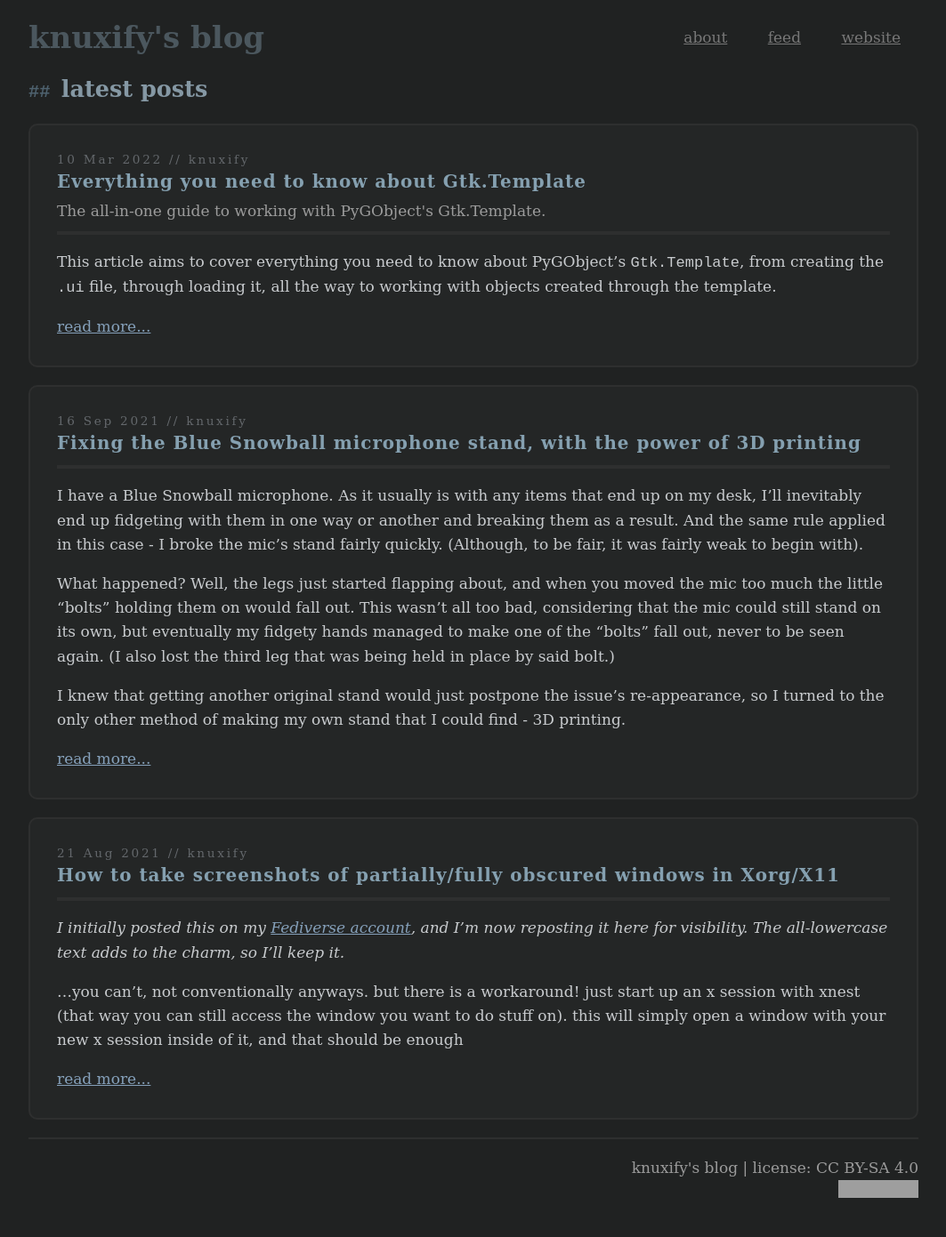
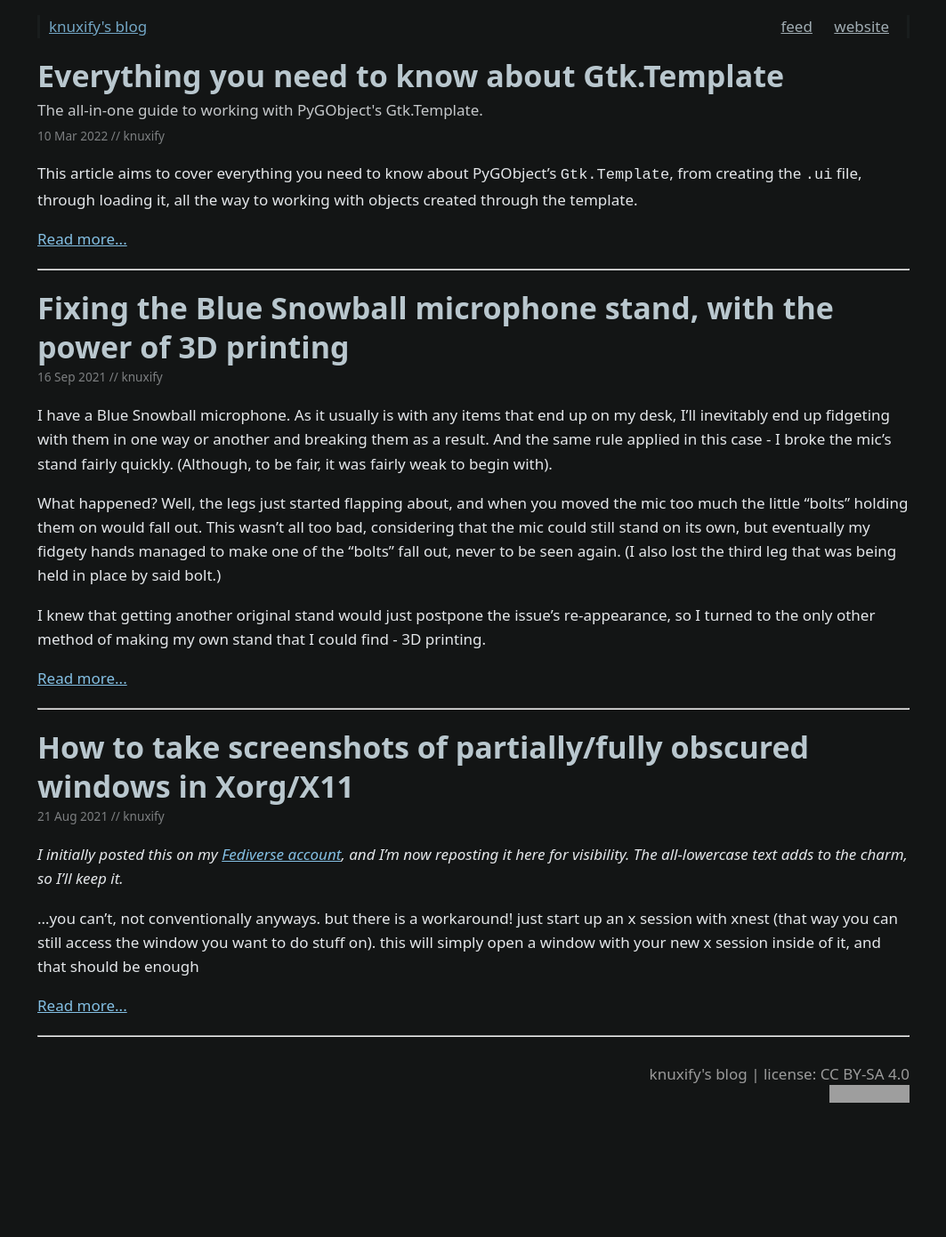
Before and after one commit to knuxify/blog, a Jekyll site: the page built from index.html, in a window 1280 px wide. Shown: the whole page at 89% size, without its empty margins (108-1171 px from the left). Built offline with Jekyll 4.4.1, drawn with Linux system fonts in a browser that asks for light colours; after the commit the page ends 1284 px from its top, so only the background shows below that; grey boxes are pictures that could not be loaded.

Commit message:
redesign, again

```diff
--- a/_data/navigation.yml
+++ b/_data/navigation.yml
@@ -1,6 +1,4 @@
-- name: about
-  link: /~undefined/about.html
 - name: feed
-  link: /~undefined/feed.xml
+  link: /blog/feed.xml
 - name: website
   link: https://tilde.town/~knuxify
--- a/_includes/header.html
+++ b/_includes/header.html
@@ -1,8 +1,8 @@
 <div id="header">
 	<ul id="navbar">
 	  {% for item in site.data.navigation %}
-	    <li><a href="{{ item.link }}" {% if page.url == item.link %}class="selected"{% endif %}>{{ item.name |lowercase }}</a></li>
+	    <li><a href="{{ item.link }}" {% if page.url == item.link %}class="selected"{% endif %}>{{ item.name }}</a></li>
 	  {% endfor %}
 	</ul>
-	<h1><a href="{{ site.baseurl }}/">{{ site.title }}</a></h1>
+	<a href="{{ site.baseurl }}/">{{ site.title }}</a>
 </div>
--- a/_layouts/post.html
+++ b/_layouts/post.html
@@ -2,12 +2,11 @@
 layout: default
 ---
 <div class="post page">
-	<p class="metadata">{{ page.date | date_to_string }} // {{ page.author }}</p>
 	<h1 class="title">{{ page.title }}</h1>
 	{% if page.description %}
 		<p class="description">{{ page.description }}</p>
 	{% endif %}
-	<hr>
+	<p class="metadata">{{ page.date | date_to_string }} // {{ page.author }}</p>
 	<div class="content">{{ content }}</div>
 </div>
 
--- a/assets/style.css
+++ b/assets/style.css
@@ -1,47 +1,49 @@
+:root {
+	--main-bg: #131515;
+	--main-fg: #e4e7ea;
+	--highlight-bg: #2831315c; /* #090b0b5c */
+	--link-color: #84c0e4;
+	--title-color: #c8cbce;
+	--heading-color: #b1c6d3;
+	--accent-color: #455564;
+	--separator-color: #212424b8;
+	--navbar-link-color: #b9c7ce;
+	--index-page-link-color: #b9c7ce;
+}
+
+* { box-sizing: border-box; }
+
 body {
 	margin: 0;
-	background-color: #202222;
-	color: #c8cbce;
-	font-family: 'DejaVu Serif', 'Cambria', serif;
+	background-color: var(--main-bg);
+	color: var(--main-fg);
+	font-family: 'Noto Sans', sans-serif;
 	font-size: 17px;
 	line-height: 1.5;
 }
+
+hr { color: var(--separator-color); }
 
 #container {
 	padding: 1em 10px;
 	max-width: 1000px;
 	margin: 0 auto;
-	/*border-left: #333 5px solid;*/
 }
-
-a, a:hover, a:visited, a:active, a:link { color: #85a0ba; }
 
 /* Header */
 
 #header {
 	width: 100%;
 	margin: 0;
-}
-
-#header h1 {
-	width: fit-content;
-	color: #4b575e;
-	margin: 0;
-}
-
-#header h1 a, #header h1 a:visited, #header h1 a:active {
-	color: #4b575e;
-	text-decoration: none;
-}
-
-#header h1 a:hover {
-	color: #4b575e;
-	text-decoration: underline;
+	border-left: var(--highlight-bg) 3px solid;
+	border-right: var(--highlight-bg) 3px solid;
+	padding: 0 10px;
+	opacity: 0.85;
 }
 
 #navbar {
 	list-style-type: none;
-	margin: 0.75em 0;
+	margin: 0;
 	padding: 0;
 	float: right;
 }
@@ -51,87 +53,79 @@ a, a:hover, a:visited, a:active, a:link { color: #85a0ba; }
 	padding: 10px;
 }
 
-#navbar li:hover {
-	background-color: 111;
-}
-
-#navbar li a {
-	padding: 10px;
-	color: #777 !important;
+#navbar li a, #navbar li a:hover, #navbar li a:visited, #navbar li a:active, #navbar li a:link {
+	color: var(--navbar-link-color) !important;
 }
 
 /* Content */
 
-div.highlight {
-	padding: 10px;
-	overflow-x: auto;
-	font-size: 0.8em;
-}
+a, a:hover, a:visited, a:active, a:link { color: var(--link-color); }
 
 .post {
-	background-color: #242626;
-	border-radius: 10px;
-	border: 2px #2e2f2f solid;
-	padding: 30px;
 	line-height: 1.6;
 	margin: 20px 0;
 }
 
-.post .title { margin: 0; color: #8598a4; letter-spacing: 0.05em; }
-.post h1.title { line-height: 1.3; font-size: 1.5em; }
-.post hr { border: 2px #2e2f2f solid }
-.post .title a { color: #85a0b0 !important; text-decoration: none; }
+.post .title { margin: 0; color: var(--title-color); }
+.post h1.title { line-height: 1.3; font-size: 2em; }
+.post .title a { color: var(--index-page-link-color) !important; text-decoration: none; }
 .post .title a:hover { text-decoration: underline; }
 
 .post .description {
 	margin: 0.2em 0;
-	color: #9b9b9b;
+	opacity: 0.85;
 }
 
 .post .metadata {
 	margin: 0;
-	line-height: 1.3;
+	line-height: 1.75em;
 	font-size: 0.8em;
-	color: #64686c;
-	letter-spacing: 0.2em;
+	opacity: 0.5;
 }
 
 h2, h3, h4, h5, h6 {
-	color: #8598a4;
+	color: var(--heading-color);
 	margin: 0.5em 0;
 }
-
-h2::before { color: #4e626f; font-family: monospace; font-size: 0.8em; content: "## "; }
-h3:not(.title):before { color: #4e626f; font-family: monospace; font-size: 0.8em; content: "### "; }
-h4::before { color: #4e626f; font-family: monospace; font-size: 0.8em; content: "#### "; }
-h5::before { color: #4e626f; font-family: monospace; font-size: 0.8em; content: "##### "; }
-h6::before { color: #4e626f; font-family: monospace; font-size: 0.8em; content: "###### "; }
 
 .post .content img, .post .content figure {
 	text-align: center; max-width: 75%; display: block; margin: 0 auto;
 }
 
 .post .content figcaption {
-	color: #9b9b9b;
 	margin-top: 0.25em;
+	opacity: 0.6;
 }
 
 .post .content blockquote {
-	border-left: 4px solid #455564;
-	background-color: rgba(32, 34, 34, 0.5);
+	border-left: 4px solid var(--accent-color);
+	background-color: var(--highlight-bg);
 	padding: 1px 1em;
 	margin-left: 1em;
 	margin-right: 0;
 }
 
 .post .content code {
-	background-color: #202222;
+	background-color: var(--highlight-bg);
 	border-radius: 4px;
 	padding: 3px;
 }
 
-.highlight code {
-	background: transparent;
+.post .footnotes {
+	border-top: 2px var(--separator-color) solid;
+}
+
+.post div.highlight {
+	padding: 10px;
+	overflow-x: auto;
+	font-size: 0.8em;
+	background-color: var(--highlight-bg);
+}
+
+.post pre.highlight { background-color: transparent; }
+
+.post .highlight code {
+	background-color: transparent !important;
 	border-radius: 0 !important;
 	padding: 0 !important;
 }
@@ -140,4 +134,4 @@ h6::before { color: #4e626f; font-family: monospace; font-size: 0.8em; content:
 .comments { width: 100%; }
 
 /* Footer */
-#footer { text-align: right; border-top: 2px #2e2f2f solid; padding: 20px 0; color: #9b9b9b; }
+#footer { text-align: right; padding: 20px 0; color: #9b9b9b; }
--- a/index.html
+++ b/index.html
@@ -2,16 +2,15 @@
 layout: default
 title: knuxify's blog
 ---
-<h2>latest posts</h2>
 {% for post in site.posts %}
 	<div class="post index">
-		<p class="metadata">{{ post.date | date_to_string }} // {{ post.author }}</p>
-		<h3 class="title"><a href="{{ site.baseurl}}{{ post.url }}">{{ post.title }}</a></h3>
+		<h1 class="title"><a href="{{ site.baseurl}}{{ post.url }}">{{ post.title }}</a></h3>
 		{% if post.description %}
 			<p class="description">{{ post.description }}</p>
 		{% endif %}
-		<hr>
+		<p class="metadata">{{ post.date | date_to_string }} // {{ post.author }}</p>
 		{{ post.excerpt }}
-		<a class="read-more" href="{{ site.baseurl}}{{ post.url }}">read more...</a>
+		<a class="read-more" href="{{ site.baseurl}}{{ post.url }}">Read more...</a>
 	</div>
+	<hr>
 {% endfor %}
```
